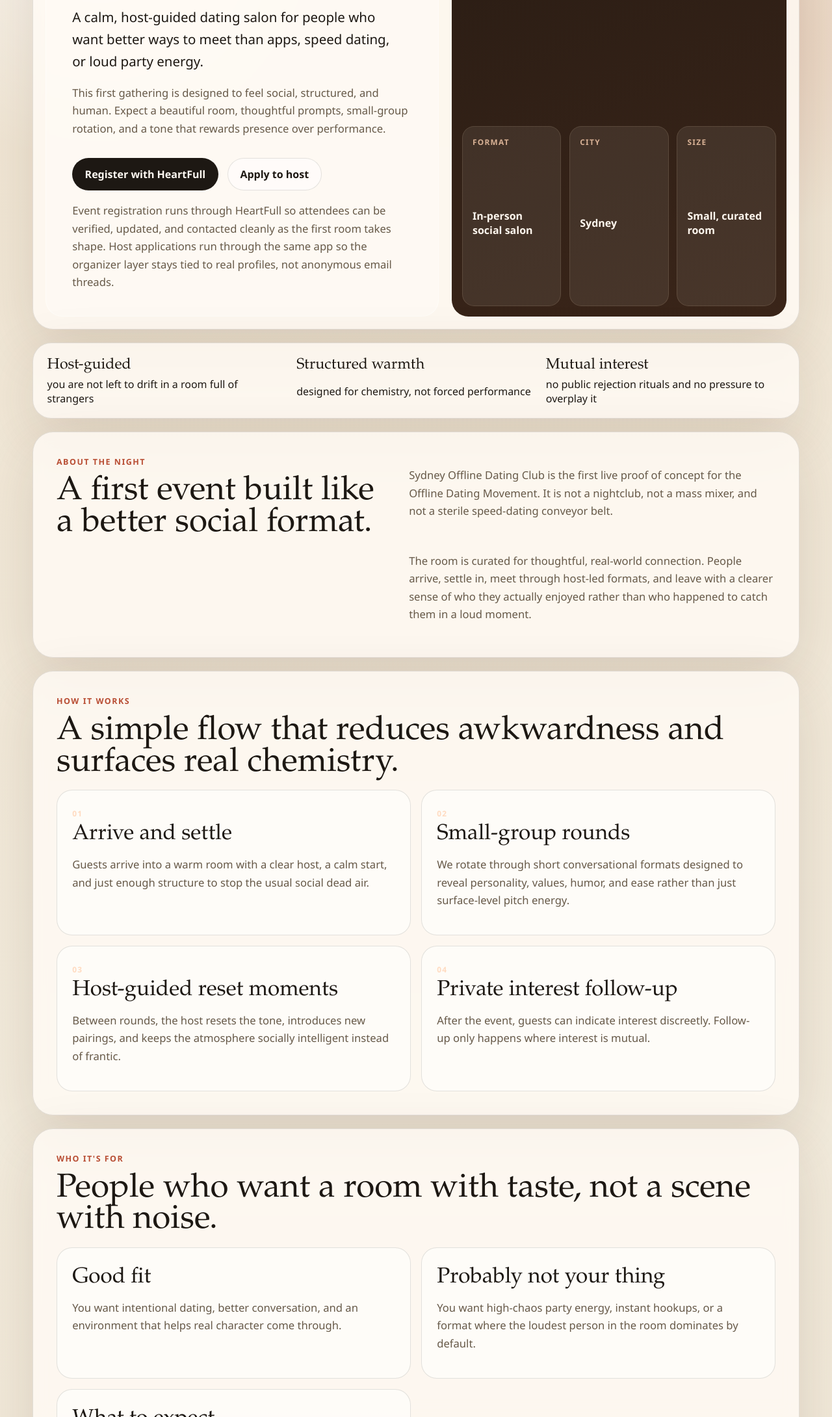
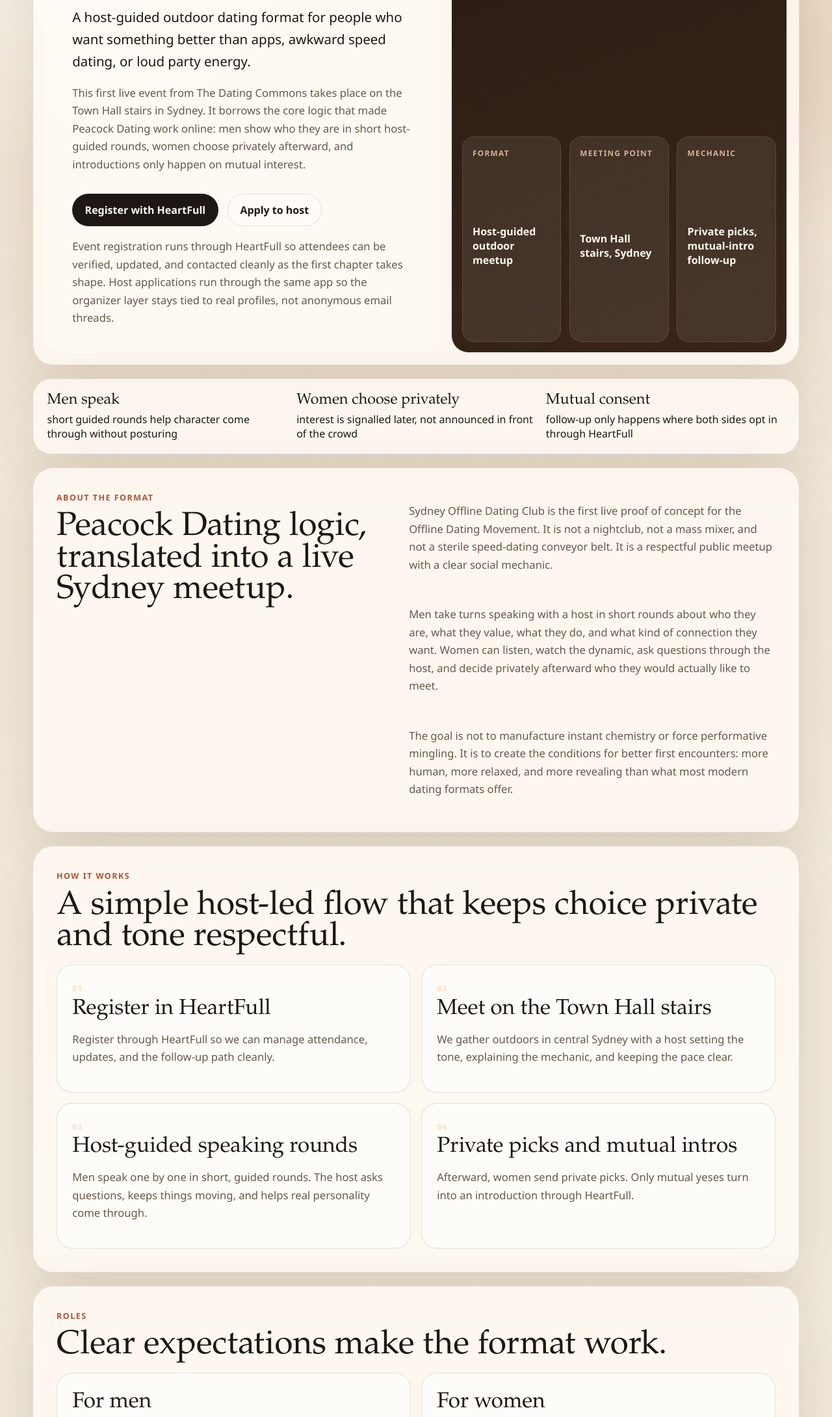
Before and after one commit to dating-commons/website, a plain HTML site: page sydney-offline-dating-club.html in a window 1280 px wide. Shown: the part 620-2800 px from the top of the page at 65% size. Drawn offline with Linux system fonts and the light colour scheme.

Commit message:
Update Sydney event format copy

```diff
--- a/sydney-offline-dating-club.html
+++ b/sydney-offline-dating-club.html
@@ -6,7 +6,7 @@
     <title>Sydney Offline Dating Club | The Dating Commons</title>
     <meta
       name="description"
-      content="A thoughtful first event from The Dating Commons: a warm, host-guided offline dating salon in Sydney for people who want better ways to meet than apps, speed dating, or party scenes."
+      content="A host-guided outdoor dating event on the Town Hall stairs in Sydney, built in the spirit of Peacock Dating: men introduce themselves, women choose privately, and follow-up happens only on mutual consent."
     />
     <link rel="stylesheet" href="./styles.css" />
   </head>
@@ -19,8 +19,8 @@
         <nav class="site-nav" aria-label="Primary">
           <a href="#about">About</a>
           <a href="#how-it-works">How It Works</a>
-          <a href="#who-its-for">Who It's For</a>
-          <a href="#standards">Standards</a>
+          <a href="#roles">Roles</a>
+          <a href="#rules">Rules</a>
           <a href="#faq">FAQ</a>
         </nav>
       </header>
@@ -31,13 +31,14 @@
             <p class="eyebrow">First chapter event • Sydney</p>
             <h1>Sydney Offline Dating Club</h1>
             <p class="event-subhead">
-              A calm, host-guided dating salon for people who want better ways to meet
-              than apps, speed dating, or loud party energy.
+              A host-guided outdoor dating format for people who want something better
+              than apps, awkward speed dating, or loud party energy.
             </p>
             <p class="event-copy">
-              This first gathering is designed to feel social, structured, and human.
-              Expect a beautiful room, thoughtful prompts, small-group rotation, and a
-              tone that rewards presence over performance.
+              This first live event from The Dating Commons takes place on the Town Hall
+              stairs in Sydney. It borrows the core logic that made Peacock Dating work
+              online: men show who they are in short host-guided rounds, women choose
+              privately afterward, and introductions only happen on mutual interest.
             </p>
             <div class="hero-actions">
               <a
@@ -55,7 +56,7 @@
             </div>
             <p class="event-copy">
               Event registration runs through HeartFull so attendees can be verified,
-              updated, and contacted cleanly as the first room takes shape. Host
+              updated, and contacted cleanly as the first chapter takes shape. Host
               applications run through the same app so the organizer layer stays tied to
               real profiles, not anonymous email threads.
             </p>
@@ -70,15 +71,15 @@
             <div class="event-meta">
               <div>
                 <span class="event-meta-label">Format</span>
-                <strong>In-person social salon</strong>
+                <strong>Host-guided outdoor meetup</strong>
               </div>
               <div>
-                <span class="event-meta-label">City</span>
-                <strong>Sydney</strong>
+                <span class="event-meta-label">Meeting point</span>
+                <strong>Town Hall stairs, Sydney</strong>
               </div>
               <div>
-                <span class="event-meta-label">Size</span>
-                <strong>Small, curated room</strong>
+                <span class="event-meta-label">Mechanic</span>
+                <strong>Private picks, mutual-intro follow-up</strong>
               </div>
             </div>
           </aside>
@@ -86,35 +87,42 @@
 
         <section class="signal-strip" aria-label="Event signals">
           <div>
-            <strong>Host-guided</strong>
-            <span>you are not left to drift in a room full of strangers</span>
+            <strong>Men speak</strong>
+            <span>short guided rounds help character come through without posturing</span>
           </div>
           <div>
-            <strong>Structured warmth</strong>
-            <span>designed for chemistry, not forced performance</span>
+            <strong>Women choose privately</strong>
+            <span>interest is signalled later, not announced in front of the crowd</span>
           </div>
           <div>
-            <strong>Mutual interest</strong>
-            <span>no public rejection rituals and no pressure to overplay it</span>
+            <strong>Mutual consent</strong>
+            <span>follow-up only happens where both sides opt in through HeartFull</span>
           </div>
         </section>
 
         <section class="event-section event-two-column" id="about">
           <div>
-            <p class="section-label">About the night</p>
-            <h2>A first event built like a better social format.</h2>
+            <p class="section-label">About the format</p>
+            <h2>Peacock Dating logic, translated into a live Sydney meetup.</h2>
           </div>
           <div class="event-prose">
             <p>
               Sydney Offline Dating Club is the first live proof of concept for the
               Offline Dating Movement. It is not a nightclub, not a mass mixer, and not
-              a sterile speed-dating conveyor belt.
+              a sterile speed-dating conveyor belt. It is a respectful public meetup with
+              a clear social mechanic.
             </p>
             <p>
-              The room is curated for thoughtful, real-world connection. People arrive,
-              settle in, meet through host-led formats, and leave with a clearer sense of
-              who they actually enjoyed rather than who happened to catch them in a loud
-              moment.
+              Men take turns speaking with a host in short rounds about who they are,
+              what they value, what they do, and what kind of connection they want.
+              Women can listen, watch the dynamic, ask questions through the host, and
+              decide privately afterward who they would actually like to meet.
+            </p>
+            <p>
+              The goal is not to manufacture instant chemistry or force performative
+              mingling. It is to create the conditions for better first encounters:
+              more human, more relaxed, and more revealing than what most modern dating
+              formats offer.
             </p>
           </div>
         </section>
@@ -122,78 +130,79 @@
         <section class="event-section" id="how-it-works">
           <div class="section-heading">
             <p class="section-label">How it works</p>
-            <h2>A simple flow that reduces awkwardness and surfaces real chemistry.</h2>
+            <h2>A simple host-led flow that keeps choice private and tone respectful.</h2>
           </div>
           <div class="event-card-grid">
             <article class="event-card">
               <span class="event-step">01</span>
-              <h3>Arrive and settle</h3>
+              <h3>Register in HeartFull</h3>
               <p>
-                Guests arrive into a warm room with a clear host, a calm start, and just
-                enough structure to stop the usual social dead air.
+                Register through HeartFull so we can manage attendance, updates, and the
+                follow-up path cleanly.
               </p>
             </article>
             <article class="event-card">
               <span class="event-step">02</span>
-              <h3>Small-group rounds</h3>
+              <h3>Meet on the Town Hall stairs</h3>
               <p>
-                We rotate through short conversational formats designed to reveal
-                personality, values, humor, and ease rather than just surface-level pitch
-                energy.
+                We gather outdoors in central Sydney with a host setting the tone,
+                explaining the mechanic, and keeping the pace clear.
               </p>
             </article>
             <article class="event-card">
               <span class="event-step">03</span>
-              <h3>Host-guided reset moments</h3>
+              <h3>Host-guided speaking rounds</h3>
               <p>
-                Between rounds, the host resets the tone, introduces new pairings, and
-                keeps the atmosphere socially intelligent instead of frantic.
+                Men speak one by one in short, guided rounds. The host asks questions,
+                keeps things moving, and helps real personality come through.
               </p>
             </article>
             <article class="event-card">
               <span class="event-step">04</span>
-              <h3>Private interest follow-up</h3>
+              <h3>Private picks and mutual intros</h3>
               <p>
-                After the event, guests can indicate interest discreetly. Follow-up only
-                happens where interest is mutual.
+                Afterward, women send private picks. Only mutual yeses turn into an
+                introduction through HeartFull.
               </p>
             </article>
           </div>
         </section>
 
-        <section class="event-section" id="who-its-for">
+        <section class="event-section" id="roles">
           <div class="section-heading">
-            <p class="section-label">Who it's for</p>
-            <h2>People who want a room with taste, not a scene with noise.</h2>
+            <p class="section-label">Roles</p>
+            <h2>Clear expectations make the format work.</h2>
           </div>
           <div class="event-card-grid">
             <article class="event-card">
-              <h3>Good fit</h3>
+              <h3>For men</h3>
               <p>
-                You want intentional dating, better conversation, and an environment that
-                helps real character come through.
+                Be present, answer in good faith, and let the host help surface who you
+                actually are. The point is not to perform alpha theater. It is to show
+                substance, warmth, humor, and self-knowledge.
               </p>
             </article>
             <article class="event-card">
-              <h3>Probably not your thing</h3>
+              <h3>For women</h3>
               <p>
-                You want high-chaos party energy, instant hookups, or a format where the
-                loudest person in the room dominates by default.
+                Listen comfortably, observe the dynamic, and choose privately afterward.
+                There is no pressure to declare interest live and no need for public
+                signalling.
               </p>
             </article>
             <article class="event-card">
-              <h3>What to expect</h3>
+              <h3>For the host</h3>
               <p>
-                A mixed evening of conversation, movement, and lightly guided social
-                rotation. Dress like you care without treating it like a red carpet.
+                Keep the rhythm humane, help speakers open up, select good questions,
+                maintain fairness, and step in fast if someone damages the tone.
               </p>
             </article>
           </div>
         </section>
 
-        <section class="event-section event-callout" id="standards">
+        <section class="event-section event-callout" id="rules">
           <div>
-            <p class="section-label">Standards</p>
+            <p class="section-label">Rules</p>
             <h2>Respectful, mutual, and socially literate by design.</h2>
           </div>
           <div class="event-rule-grid">
@@ -202,12 +211,12 @@
               <p>No ranking games, no stagey rejection rituals, and no format built around embarrassment.</p>
             </article>
             <article>
-              <h3>No alcohol-first culture</h3>
-              <p>The event should work because the design is good, not because everyone is numbed into confidence.</p>
+              <h3>No filming or screenshots</h3>
+              <p>This only works if people can participate without worrying that their words are being captured and spread.</p>
             </article>
             <article>
-              <h3>No pressure after the event</h3>
-              <p>Interest can be expressed privately. Contact is shared only where the signal is mutual.</p>
+              <h3>No pressure for contact details</h3>
+              <p>Interest is expressed privately. Contact is shared only where the signal is mutual.</p>
             </article>
             <article>
               <h3>Host authority matters</h3>
@@ -219,21 +228,22 @@
         <section class="event-section" id="faq">
           <div class="section-heading">
             <p class="section-label">FAQ</p>
-            <h2>Practical questions before the first room goes live.</h2>
+            <h2>Practical questions before the first chapter meetup goes live.</h2>
           </div>
           <div class="faq-list">
             <article class="faq-item">
               <h3>Is this speed dating?</h3>
               <p>
-                No. There is structure, but the goal is a much warmer and more natural
-                social rhythm than scorecard-style rotation.
+                No. It has structure, but it is much closer to a respectful, host-guided
+                courtship format than a timer-based rotation line.
               </p>
             </article>
             <article class="faq-item">
-              <h3>Is it for serious dating only?</h3>
+              <h3>Is this basically Peacock Dating in person?</h3>
               <p>
-                It is for people taking connection seriously, which is different from
-                demanding instant life-partner certainty on night one.
+                Yes, in spirit. The mechanic is similar: men show their colors, women
+                choose in private, and introductions only happen on a mutual yes. The
+                difference is that this version happens live, outdoors, in Sydney.
               </p>
             </article>
             <article class="faq-item">
@@ -244,10 +254,10 @@
               </p>
             </article>
             <article class="faq-item">
-              <h3>Where do I get the exact date and venue?</h3>
+              <h3>Where exactly is it?</h3>
               <p>
-                We are still shaping the first room carefully. Use the invite link and we
-                will share the launch details as the event opens.
+                The meetup point is the Town Hall stairs in Sydney. Register through
+                HeartFull and we will send the exact timing and event updates there.
               </p>
             </article>
           </div>
@@ -255,13 +265,14 @@
 
         <section class="connect event-connect">
           <div class="section-heading">
-            <p class="section-label">Join the first room</p>
+            <p class="section-label">Join the first meetup</p>
             <h2>Signal interest early.</h2>
           </div>
           <p class="connect-copy">
             The first event is being curated now. Register through HeartFull if you want
-            a place in the first room. If you want to help host or build the Sydney
-            chapter, apply through the host page and we will review you through the app.
+            a place in the first Sydney chapter meetup. If you want to help host or
+            build the chapter, apply through the host page and we will review you
+            through the app.
           </p>
           <div class="hero-actions">
             <a
```
Also changed, not shown: dating-institute/community.html (+6 -3 lines), index.html (+5 -5 lines).
